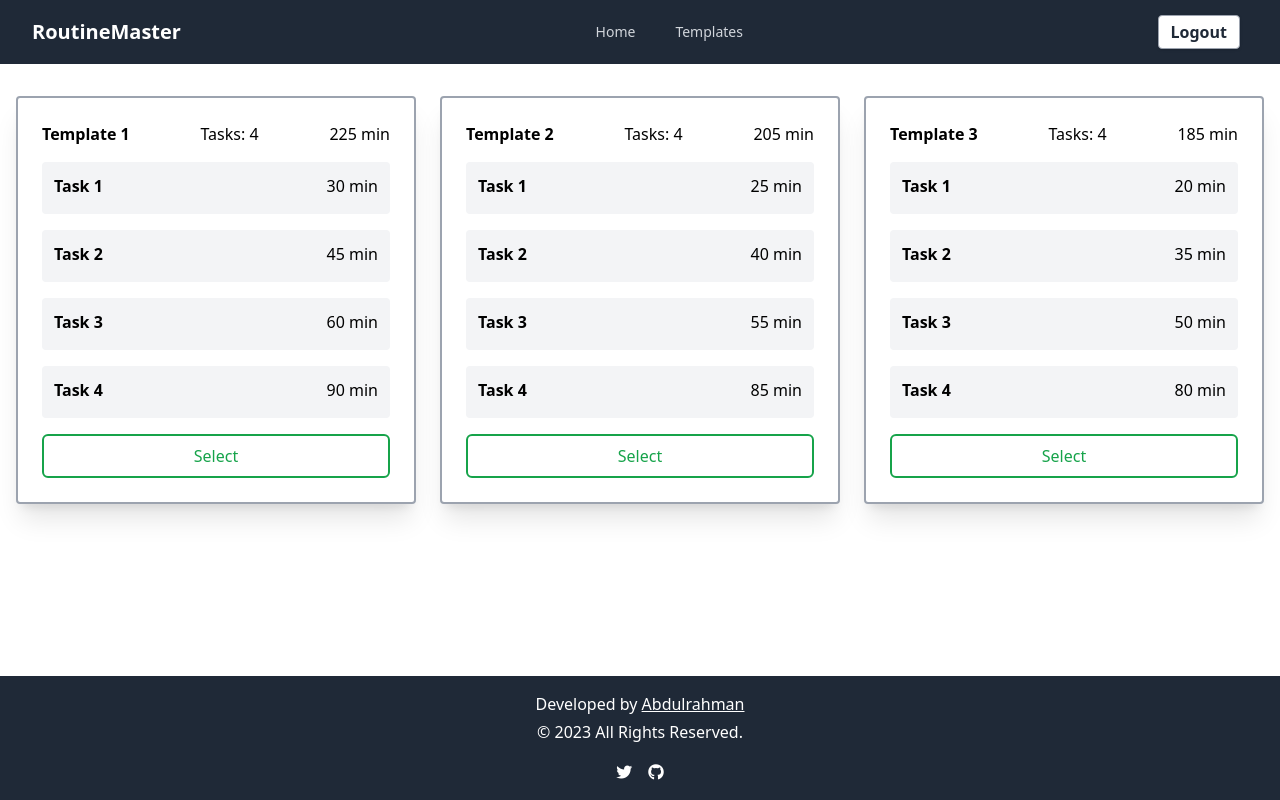
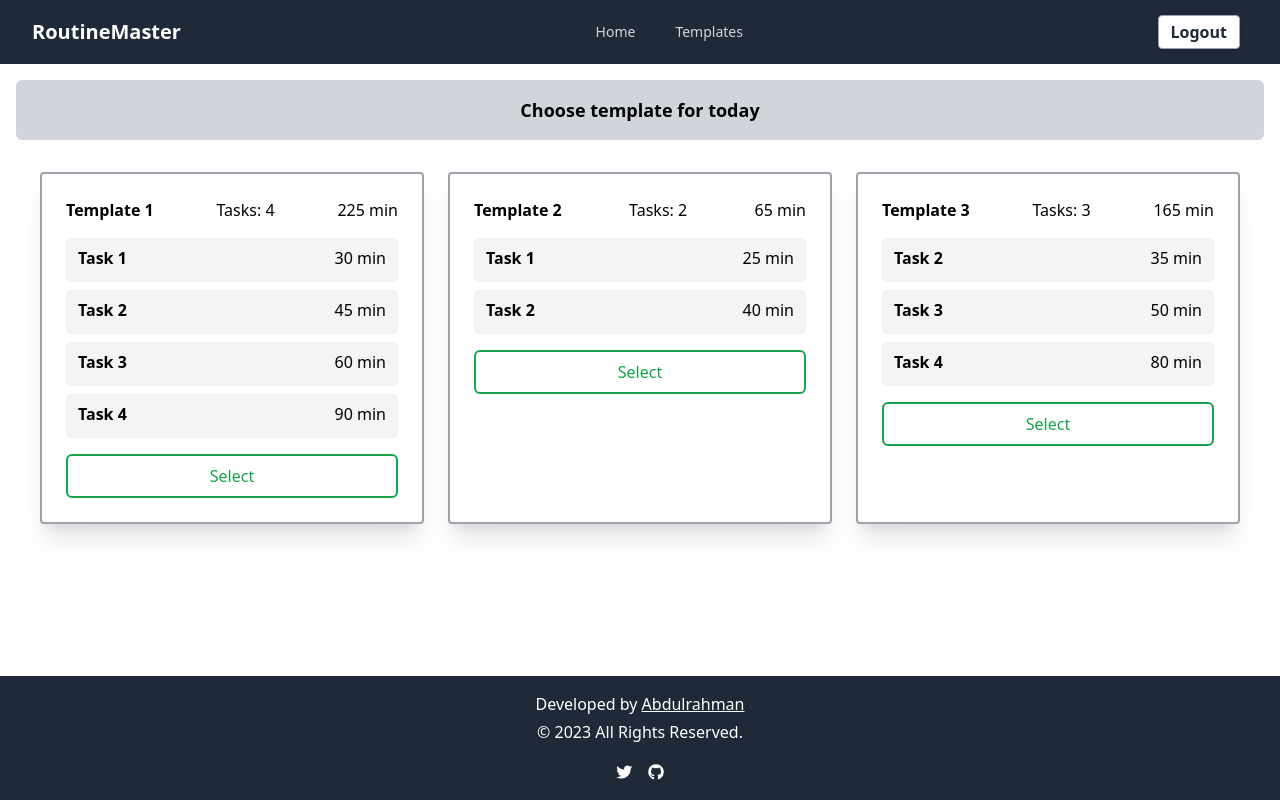
Before and after one commit to Mosaibah/RoutineMaster, a Next.js app: page / in a window 1280 px wide. Built offline with nearby package versions, Linux system fonts and the light colour scheme.

Commit message:
add statement badge #4

```diff
--- a/src/components/Card.js
+++ b/src/components/Card.js
@@ -12,7 +12,7 @@ const Card = ({ title, tasks, onSelect }) => {
           <span>Tasks: {totalTasks}</span>
           <span>{totalTime} min</span>
         </div>
-        <div className="grid grid-cols-1 gap-4 mb-4">
+        <div className="grid grid-cols-1 gap-2 mb-4">
           {tasks.map((task, index) => (
             <TaskCard key={index} task={task} />
           ))}
--- a/src/components/TaskCard.js
+++ b/src/components/TaskCard.js
@@ -2,7 +2,7 @@ import React from 'react';
 
 const TaskCard = ({ task }) => {
   return (
-    <div className="bg-gray-100 p-3 rounded flex justify-between px-3">
+    <div className="bg-gray-100 py-2 px-3 rounded flex justify-between">
       <span className="text-md font-semibold mb-1">{task.name}</span>
       <span> {task.duration} min</span>
     </div>
--- a/src/pages/index.js
+++ b/src/pages/index.js
@@ -22,14 +22,11 @@ const templates = [
     tasks: [
       { name: "Task 1", duration: 25 },
       { name: "Task 2", duration: 40 },
-      { name: "Task 3", duration: 55 },
-      { name: "Task 4", duration: 85 },
     ],
   },
   {
     title: "Template 3",
     tasks: [
-      { name: "Task 1", duration: 20 },
       { name: "Task 2", duration: 35 },
       { name: "Task 3", duration: 50 },
       { name: "Task 4", duration: 80 },
@@ -49,16 +46,16 @@ export default function Home() {
     <Navbar/>
     <div className="flex-1">
       <div>
-
-      <div className="container mx-auto px-4 py-8">
+        <div className=' px-2 py-4 bg-gray-300 font-white mt-4 mx-4 rounded-md text-center text-lg font-semibold'>
+          Choose template for today
+        </div>
+      <div className="mx-6 px-4 py-8">
         <div className="grid grid-cols-1 gap-6 md:grid-cols-2 lg:grid-cols-3">
           {templates.map((template, index) => (
             <Card key={index} title={template.title} tasks={template.tasks} onSelect={handleSelect} />
           ))}
         </div>
       </div>
-
-
       </div>
     </div>
     <Footer/>
```
